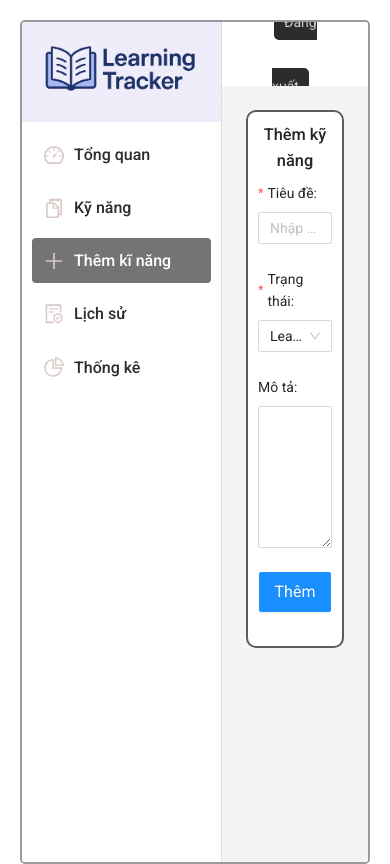
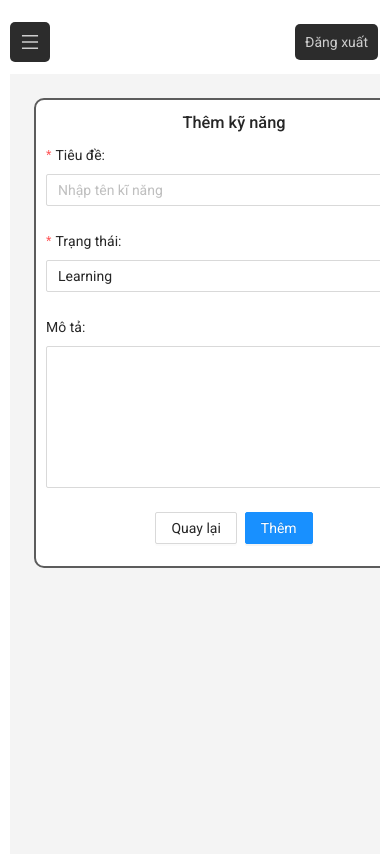
Before and after one commit to TanNguyen234/learning_tracker, a React (Create React App) app: page /skill/add in a window 390 px wide. Built offline with nearby package versions, Linux system fonts and the light colour scheme.

Commit message:
responsive layout sider

```diff
--- a/src/assets/scss/base.scss
+++ b/src/assets/scss/base.scss
@@ -1,5 +1,50 @@
+@import url("https://fonts.googleapis.com/css2?family=Noto+Sans+JP:wght@100..900&family=Roboto:ital,wght@0,100;0,300;0,400;0,500;0,700;0,900;1,100;1,300;1,400;1,500;1,700;1,900&display=swap");
+@import "./variables.scss";
+
+* {
+  margin: 0;
+  padding: 0;
+  box-sizing: border-box;
+  font-family: "Roboto", sans-serif !important;
+}
+
+a,
+a:hover {
+  text-decoration: none;
+}
+
 .ant-layout {
-    &-sider, &-header {
-        background: #fff;
-    }
+  &-sider,
+  &-header {
+    background: #fff;
+  }
 }
+
+.ant-drawer-body {
+  overflow: hidden;
+  scrollbar-width: none;
+}
+
+.ant-drawer-header {
+  display: none;
+}
+
+.ant-layout-sider-zero-width-trigger {
+  display: none;
+}
+
+.ant-card-body {
+  display: flex;
+  justify-content: center;
+  align-items: center;
+}
+
+body {
+  scrollbar-width: none; /* Firefox */
+  -ms-overflow-style: none; /* Internet Explorer 10+ */
+}
+
+/* Chrome, Safari and Edge */
+body::-webkit-scrollbar {
+  display: none;
+}
--- a/src/assets/scss/variables.scss
+++ b/src/assets/scss/variables.scss
@@ -1,8 +1,11 @@
 $bg-2: #0b0c10;
-$text: #1f2833;
+// $text: #1f2833;
 $text-2: #c5c6c7;
 $logo: #66fcf1;
 $border: #45a29e;
+
+$text: #cdcdcd;
+$bg-1: #2c2c2c;
 
 .swal-button {
     transition: 0.6s;
--- a/src/components/layouts/DefaultLayout/header.jsx
+++ b/src/components/layouts/DefaultLayout/header.jsx
@@ -1,19 +1,31 @@
 //Antd
-import { Layout } from 'antd';
+import { MenuOutlined } from '@ant-design/icons';
+import { Button, Grid, Layout } from 'antd';
 import { Link, useLocation } from 'react-router-dom';
 const { Header } = Layout;
 
-function HeaderComponent() {
+const path = {
+    '/': 'Tổng quan',
+    '/skill': 'Kỹ năng',
+    '/logs': 'Lịch sử',
+    '/stat': 'Thống kê'
+}
+const { useBreakpoint } = Grid;
+
+
+function HeaderComponent({ onOpenDrawer }) {
     const location = useLocation();
-    const path = {
-        '/': 'Tổng quan',
-        '/skill': 'Kỹ năng',
-        '/logs': 'Lịch sử',
-        '/stat': 'Thống kê'
-    }
+    const screens = useBreakpoint(); // 👈 lấy trạng thái responsive
+
     const isLogin = true;
 
     return <Header className='default-layout__header'>
+        {/* Chỉ hiển thị menu icon khi có onOpenDrawer */}
+      {!screens.md &&  onOpenDrawer && (
+        <button className="menu-btn" onClick={onOpenDrawer}>
+          <MenuOutlined />
+        </button>
+      )}
         <div className='default-layout__header--title'>
             {location.pathname in path && path[location.pathname]}
         </div>
--- a/src/components/layouts/DefaultLayout/index.jsx
+++ b/src/components/layouts/DefaultLayout/index.jsx
@@ -1,31 +1,62 @@
-import './style.scss';
+import "./style.scss";
 
 //Component
-import SiderComponent from './sider';
-import HeaderComponent from './header';
+import SiderComponent from "./sider";
+import HeaderComponent from "./header";
 
 //Package
-import { Outlet } from 'react-router-dom';
+import { Outlet, useLocation } from "react-router-dom";
 
 //Antd
-import { Layout } from 'antd';
+import { Layout, Grid, Drawer } from "antd";
+import { useEffect, useState } from "react";
+
 const { Content } = Layout;
+const { useBreakpoint } = Grid;
 
-const DefaultLayout = () => (
-  <Layout className='default-layout'>
-      <SiderComponent />
-      <Layout className='default-layout__inner'>
-        <HeaderComponent />
-        <Content className='default-layout__content'
+const DefaultLayout = () => {
+  const [drawerOpen, setDrawerOpen] = useState(false);
+  const screens = useBreakpoint();
+  const location = useLocation();
+
+  // 👇 Auto close Drawer khi route thay đổi
+  useEffect(() => {
+    if (!screens.md && drawerOpen) {
+      setDrawerOpen(false);
+    }
+  }, [location.pathname]);
+
+  return (
+    <Layout className="default-layout">
+      {screens.md && <SiderComponent />}
+
+      {!screens.md && (
+        <Drawer
+          placement="left"
+          closable
+          onClose={() => setDrawerOpen(false)}
+          open={drawerOpen}
+          width={220}
+          bodyStyle={{ padding: 0 , background: '#fff'}}
+        >
+          <SiderComponent isDrawer />
+        </Drawer>
+      )}
+      <Layout className="default-layout__inner">
+        <HeaderComponent onOpenDrawer={() => setDrawerOpen(true)}/>
+        <Content
+          className="default-layout__content"
           style={{
             padding: 24,
             margin: 0,
             minHeight: 280,
-            background: "#F4F4F4"
-          }}>
-          <Outlet/>
+            background: "#F4F4F4",
+          }}
+        >
+          <Outlet />
         </Content>
       </Layout>
     </Layout>
-);
+  );
+};
 export default DefaultLayout;
--- a/src/components/layouts/DefaultLayout/sider.jsx
+++ b/src/components/layouts/DefaultLayout/sider.jsx
@@ -1,43 +1,74 @@
 //Antd
-import { DashboardOutlined, FileProtectOutlined, PieChartOutlined, PlusOutlined, SnippetsOutlined } from '@ant-design/icons';
+import {
+  DashboardOutlined,
+  FileProtectOutlined,
+//   PieChartOutlined,
+  PlusOutlined,
+  SnippetsOutlined,
+} from "@ant-design/icons";
 
-import { Layout } from 'antd';
-import { Link, useLocation } from 'react-router-dom';
+import { Layout } from "antd";
+import { useState } from "react";
+import { Link, useLocation } from "react-router-dom";
 const { Sider } = Layout;
-
-
-function SiderComponent() {
+function SiderComponent({ isDrawer = false }) {
     const location = useLocation();
     const noneactive = "default-layout__sider--submenu";
     const active = noneactive + " active";
 
-    return <Sider className='default-layout__sider'>
-        <div className='default-layout__sider--logo'>
-            <img src="/logo.png" alt="logo"/>
+    const [isMobile, setIsMobile] = useState(true);
+
+    const content = (
+      <>
+        <div className="default-layout__sider--logo">
+          <img src="/logo.png" alt="logo" />
         </div>
-        <div className='default-layout__sider--menu'>
-                <Link to="/" className={location.pathname === '/' ? active : noneactive}>
+        <div className="default-layout__sider--menu">
+          <Link to="/" className={location.pathname === "/" ? active : noneactive}>
             <DashboardOutlined />
-                    <span className='default-layout__sider--subtitle'>Tổng quan</span>
+            <span className="default-layout__sider--subtitle">Tổng quan</span>
           </Link>
-                <Link to="/skill" className={location.pathname === '/skill' ? active : noneactive}>
+          <Link to="/skill" className={location.pathname === "/skill" ? active : noneactive}>
             <SnippetsOutlined />
-                    <span className='default-layout__sider--subtitle'>Kỹ năng</span>
+            <span className="default-layout__sider--subtitle">Kỹ năng</span>
           </Link>
-                <Link to="/skill/add" className={location.pathname === '/skill/add' ? active : noneactive}>
+          <Link to="/skill/add" className={location.pathname === "/skill/add" ? active : noneactive}>
             <PlusOutlined />
-                    <span className='default-layout__sider--subtitle'>Thêm kĩ năng</span>
+            <span className="default-layout__sider--subtitle">Thêm kĩ năng</span>
           </Link>
-                <Link to='logs' className={location.pathname === '/logs' ? active : noneactive}>
+          <Link to="/logs" className={location.pathname === "/logs" ? active : noneactive}>
             <FileProtectOutlined />
-                    <span className='default-layout__sider--subtitle'>Lịch sử</span>
-                </Link>
-                <Link to='stat' className={location.pathname === '/stat' ? active : noneactive}>
-                    <PieChartOutlined />
-                    <span className='default-layout__sider--subtitle'>Thống kê</span>
+            <span className="default-layout__sider--subtitle">Lịch sử</span>
           </Link>
         </div>
+      </>
+    );
+
+    if (isDrawer) {
+      // 👉 Không render Layout.Sider trong Drawer
+      return (
+        <div
+          className="default-layout__sider"
+          style={{ width: 220, minWidth: 220, maxWidth: 220 }}
+        >
+          {content}
+        </div>
+      );
+    }
+
+    return (
+      <Sider
+        collapsible
+        collapsed={isMobile}
+        onCollapse={(val) => setIsMobile(val)}
+        breakpoint="md"
+        collapsedWidth="0"
+        width={220}
+        className="default-layout__sider"
+      >
+        {content}
       </Sider>
+    );
   }
 
   export default SiderComponent;
--- a/src/components/layouts/DefaultLayout/style.scss
+++ b/src/components/layouts/DefaultLayout/style.scss
@@ -1,25 +1,16 @@
-@import url("https://fonts.googleapis.com/css2?family=Noto+Sans+JP:wght@100..900&family=Roboto:ital,wght@0,100;0,300;0,400;0,500;0,700;0,900;1,100;1,300;1,400;1,500;1,700;1,900&display=swap");
 @import "../../../assets/scss/variables.scss";
-
-* {
-  margin: 0;
-  padding: 0;
-  box-sizing: border-box;
-  font-family: "Roboto", sans-serif !important;
-}
-
-a, a:hover {
-    text-decoration: none;
-}
-
-a:-webkit-any-link {
-    color: #2c2c2c;
-}
-
 body {
   background-color: #efefef;
   color: #2c2c2c;
   overflow: hidden; // để toàn bộ layout scroll bên trong
+}
+
+.ant-drawer-header-title {
+  justify-content: end;
+}
+
+.ant-drawer-header {
+  padding: 16px 0px;
 }
 
 .default-layout {
@@ -35,11 +26,18 @@ body {
     position: sticky;
     top: 0;
     height: 100vh;
-    overflow: auto;
+    height: 100%;
     width: 220px;
+    min-width: 220px;
+    max-width: 220px;
+    min-height: 100vh;
     background-color: #fff;
     z-index: 10;
     border-right: 1px solid #ddd;
+
+    a:-webkit-any-link {
+      color: #2c2c2c;
+    }
 
     &--logo {
       img {
@@ -119,7 +117,55 @@ body {
   }
 
   &__content {
+    display: grid;
+    justify-items: center;
     padding: 24px;
     flex: 1;
   }
 }
+
+@media (max-width: 576px) {
+  .main {
+    padding: 0;
+  }
+  .ant-layout-header {
+    padding: 0 !important;
+  }
+}
+
+@media (max-width: 768px) {
+  .default-layout {
+    flex-direction: column;
+    margin: 10px;
+    border-radius: 0;
+    border: none;
+
+    &__header {
+      gap: 10px;
+      display: flex;
+      justify-content: space-between;
+      align-items: center;
+
+      .menu-btn {
+        width: 40px;
+        height: 40px;
+        font-size: 18px;
+        display: flex;
+        justify-content: center;
+        align-items: center;
+        border: 0;
+        border-radius: 5px;
+        background-color: $bg-1;
+        color: $text;
+      }
+    }
+
+    &__content {
+      padding: 12px;
+    }
+  }
+
+  body {
+    overflow: auto; // Cho phép scroll toàn trang trên mobile
+  }
+}
--- a/src/pages/skill/addSkill.jsx
+++ b/src/pages/skill/addSkill.jsx
@@ -1,3 +1,4 @@
+import { useNavigate } from 'react-router-dom';
 import './style.scss'
 import { Button, Form, Input, message, Select, Space } from 'antd';
 
@@ -10,6 +11,12 @@ function AddSkill() {
     };
     const onFinishFailed = () => {
         message.error('Thêm kỹ năng mới thất bại!');
+    };
+
+    const navigate = useNavigate();
+
+    const handleBack = () => {
+      navigate(-1); // quay lại 1 trang trước
     };
     return (
         <Form
@@ -24,7 +31,7 @@ function AddSkill() {
           <Form.Item
             name="title"
             label="Tiêu đề:"
-            rules={[{ required: true }, { type: 'text', warningOnly: true }, { type: 'string', min: 1 }]}
+            rules={[{ required: true , message: 'Vui lòng nhập tiêu đề'}, { type: 'text', warningOnly: true }, { type: 'string', min: 1 }]}
           >
             <Input type='text' placeholder="Nhập tên kĩ năng" />
           </Form.Item>
@@ -50,7 +57,8 @@ function AddSkill() {
           </Form.Item>
           <Form.Item style={{textAlign: 'center'}}>
             <Space>
-              <Button size="large" type="primary" htmlType="submit">
+              <Button onClick={handleBack}>Quay lại</Button>
+              <Button size="medium" type="primary" htmlType="submit">
                 Thêm
               </Button>
             </Space>
--- a/src/pages/skill/index.jsx
+++ b/src/pages/skill/index.jsx
@@ -13,7 +13,7 @@ function Skill() {
     <div style={{ padding: 16 }}>
       <Row gutter={[16, 16]}>
         {data.map((item) => (
-          <Col key={item.id} xs={24} sm={12} md={8} lg={6}>
+          <Col key={item.id} xs={24} sm={12} md={11} lg={8}>
             <CardComponent id={item.id} state={item.state} title={item.title} />
           </Col>
         ))}
--- a/src/pages/skill/style.scss
+++ b/src/pages/skill/style.scss
@@ -1,13 +1,7 @@
-.skill-list {
-    display: flex;
-    justify-content: center;
-    align-items: center;
-    flex-wrap: wrap;
-}
-
 .ant-form {
-    max-width: 500px;
+    min-width: 400px;;
     padding: 10px !important;
+    height: 470px;
     background-color: #fff;
     border: 2px solid #5c5c5c;
     border-radius: 10px;
```
Lines whose indentation alone changed are shown as unchanged.
